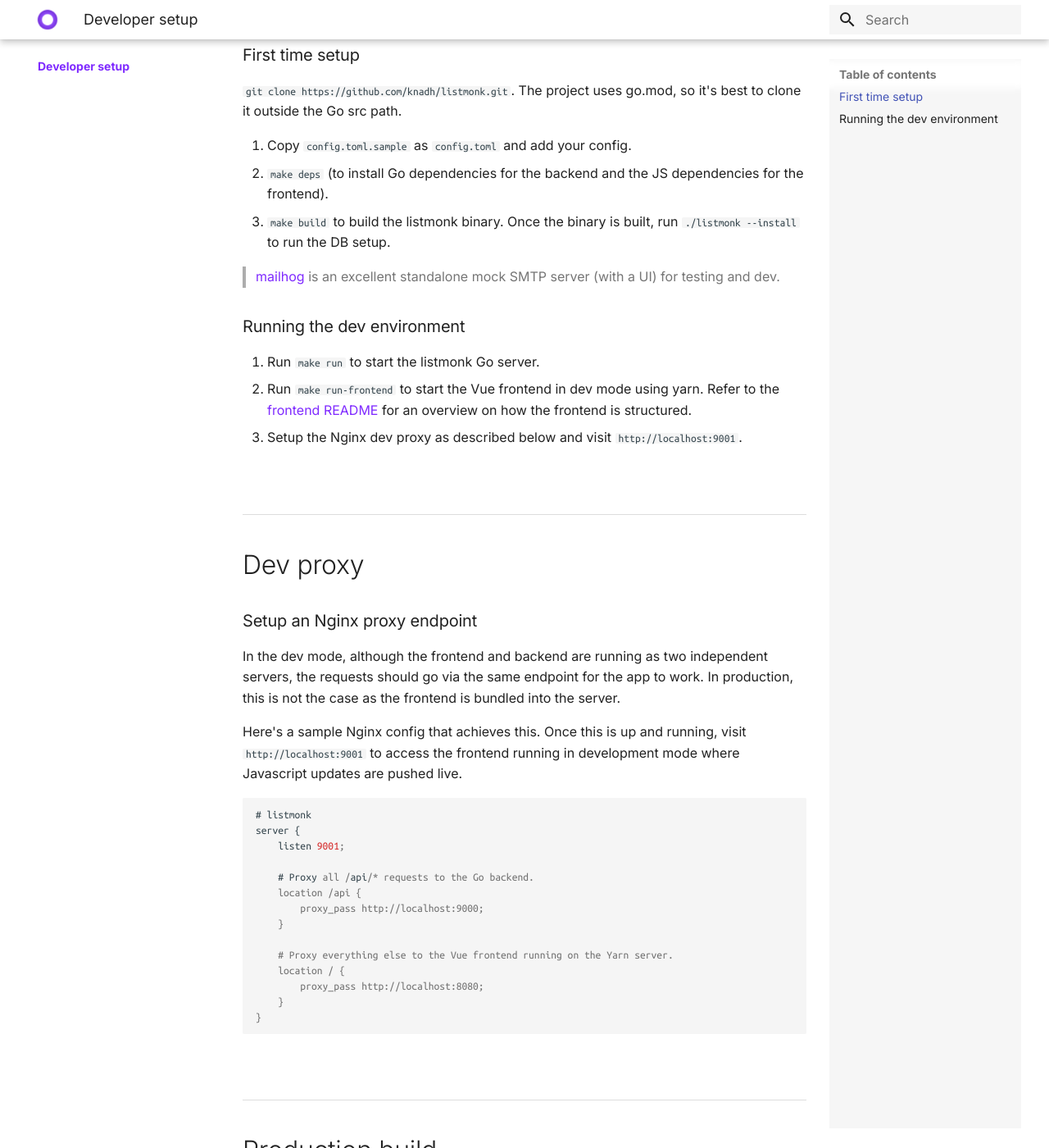
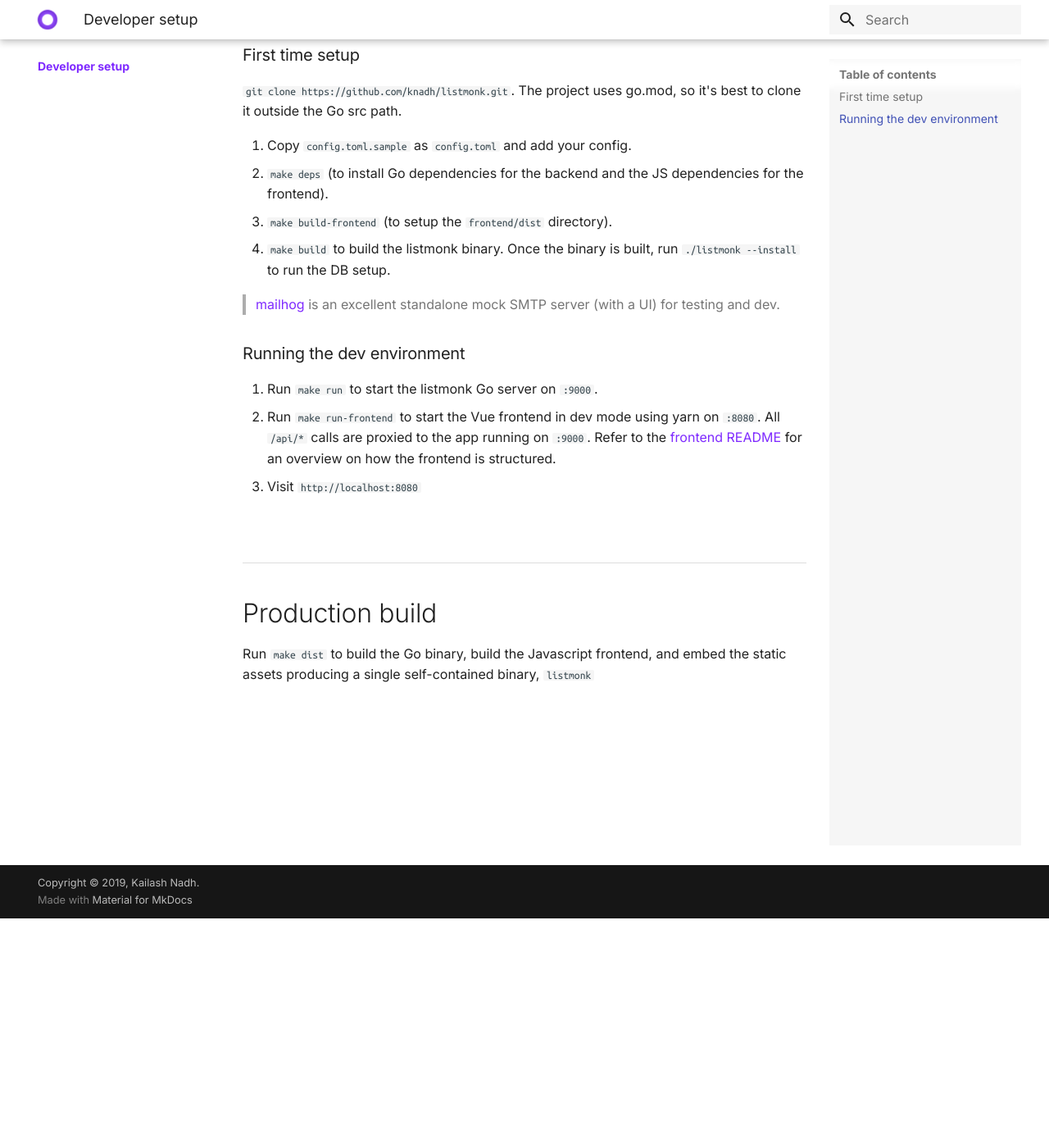
Before and after one commit to knadh/listmonk-site, an MkDocs documentation site: the page built from docs/docs/developer-setup.md, in a window 1280 px wide and 1400 px high, scrolled down 280 px. Shown: the whole window at 82% size. Built offline with MkDocs 1.6.1 and Material for MkDocs 9.7.7, drawn with Linux system fonts in a browser that asks for light colours; old or Windows-style settings are respelled for this version of MkDocs.

Commit message:
Remove docs about obsolete Nginx dev proxy setup

````diff
--- a/docs/docs/developer-setup.md
+++ b/docs/docs/developer-setup.md
@@ -6,40 +6,16 @@
 
 1. Copy `config.toml.sample` as `config.toml` and add your config.
 2. `make deps` (to install Go dependencies for the backend and the JS dependencies for the frontend).
+3. `make build-frontend` (to setup the `frontend/dist` directory).
 3. `make build` to build the listmonk binary. Once the binary is built, run `./listmonk --install` to run the DB setup.
 
 > [mailhog](https://github.com/mailhog/MailHog) is an excellent standalone mock SMTP server (with a UI) for testing and dev.
 
 ### Running the dev environment
-1. Run `make run` to start the listmonk Go server.
-2. Run `make run-frontend` to start the Vue frontend in dev mode using yarn. Refer to the [frontend README](https://github.com/knadh/listmonk/blob/master/frontend/README.md) for an overview on how the frontend is structured.
-3. Setup the Nginx dev proxy as described below and visit `http://localhost:9001`.
+1. Run `make run` to start the listmonk Go server on `:9000`.
+2. Run `make run-frontend` to start the Vue frontend in dev mode using yarn on `:8080`. All `/api/*` calls are proxied to the app running on `:9000`. Refer to the [frontend README](https://github.com/knadh/listmonk/blob/master/frontend/README.md) for an overview on how the frontend is structured.
+3. Visit `http://localhost:8080`
 
-
-# Dev proxy
-
-### Setup an Nginx proxy endpoint
-In the dev mode, although the frontend and backend are running as two independent servers, the requests should go via the same endpoint for the app to work. In production, this is not the case as the frontend is bundled into the server.
-
-Here's a sample Nginx config that achieves this. Once this is up and running, visit `http://localhost:9001` to access the frontend running in development mode where Javascript updates are pushed live.
-
-```
-# listmonk
-server {
-    listen 9001;
-
-    # Proxy all /api/* requests to the Go backend.
-    location /api {
-        proxy_pass http://localhost:9000;
-    }
-
-    # Proxy everything else to the Vue frontend running on the Yarn server.
-    location / {
-        proxy_pass http://localhost:8080;
-    }
-}
-
-```
 
 # Production build
 
````
